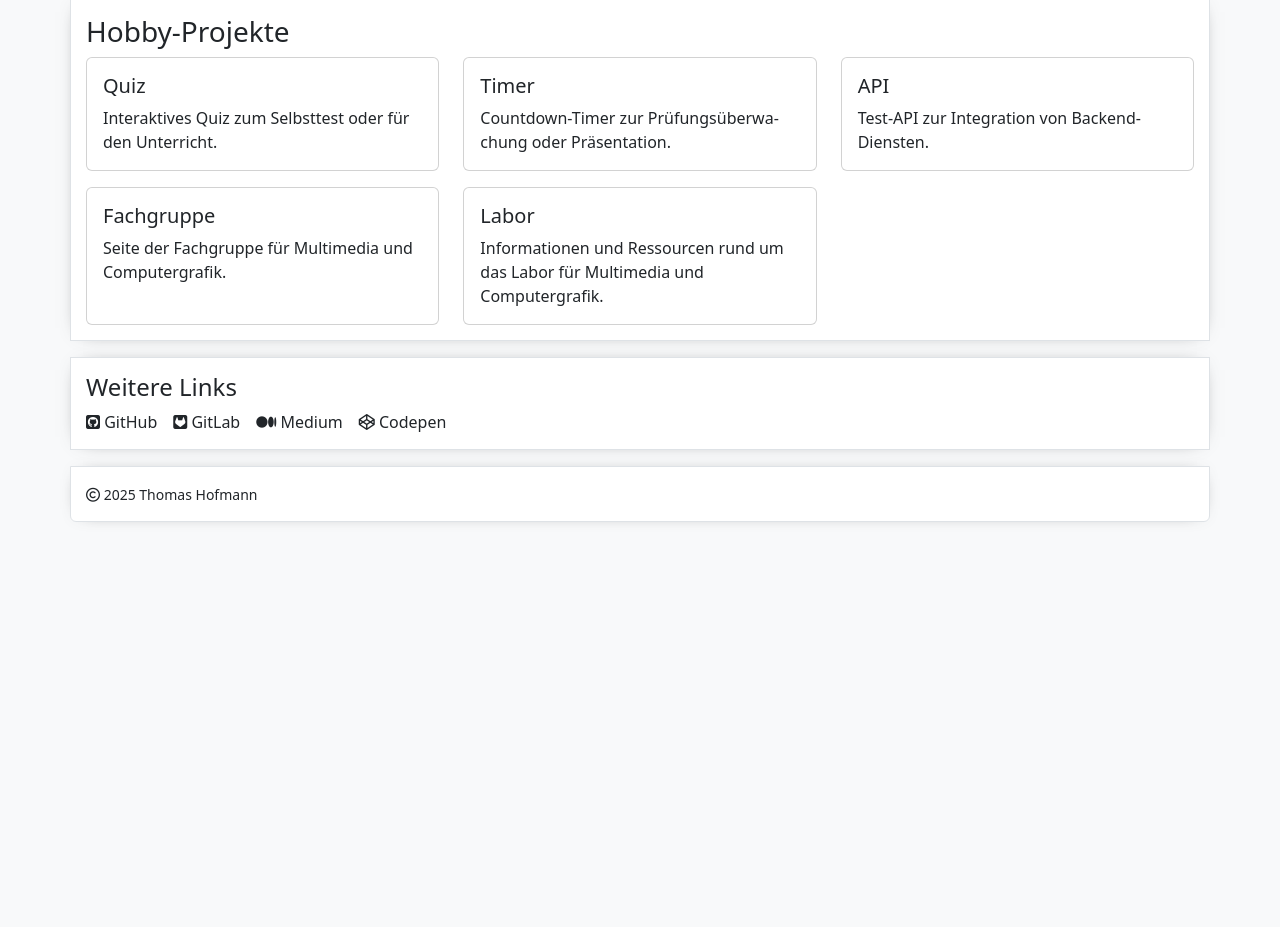
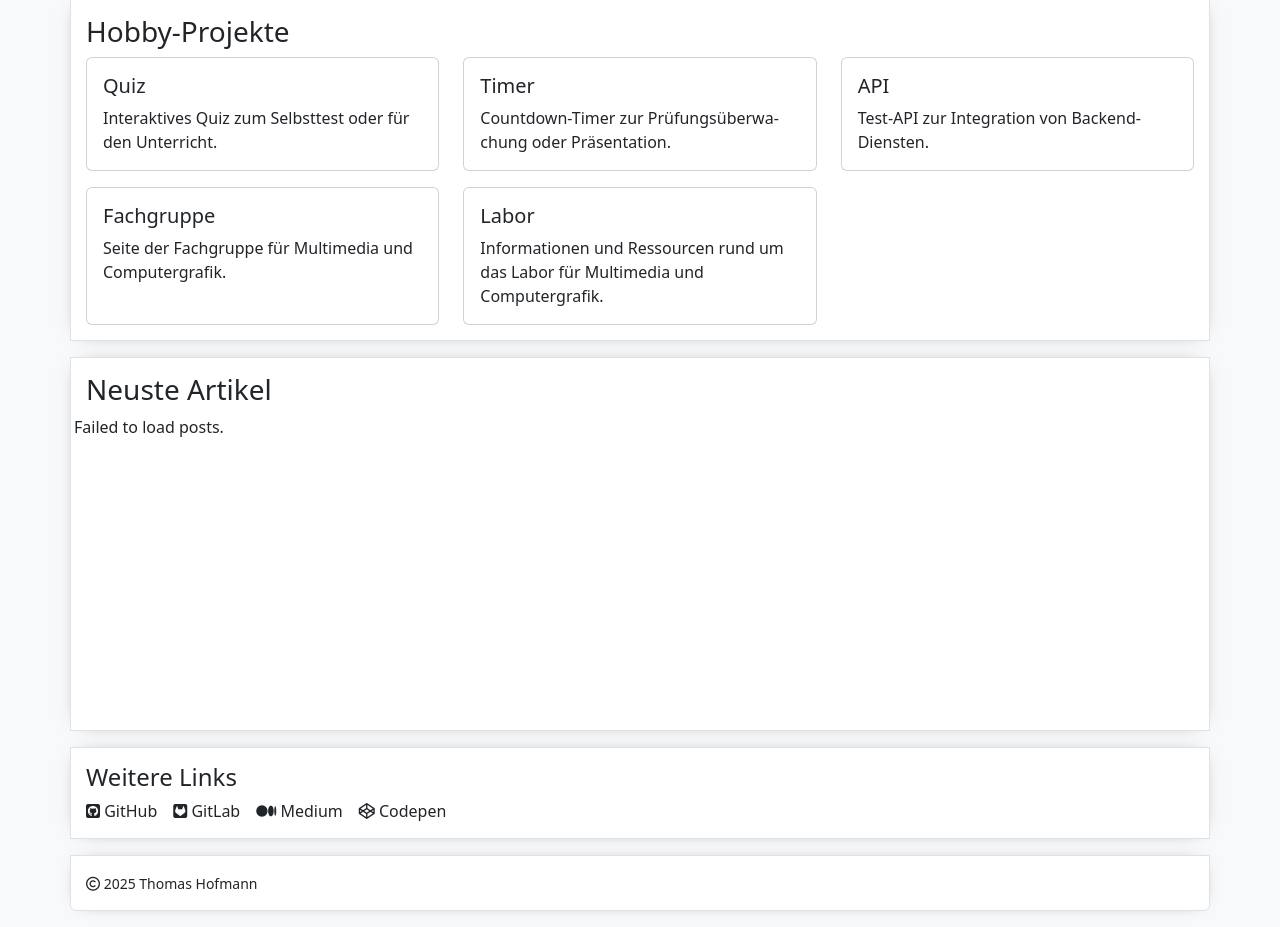
Before and after one commit to thomas-hofmann/portfolio, a PHP site: page / in a window 1280 px wide. Shown: the part 583-1510 px from the top of the page. Before the commit the page ends 1106 px from the top, so only its background shows below. Run offline with PHP 8.4, Linux system fonts and the light colour scheme.

Commit message:
added medium articles with fetch etc.

```diff
--- a/assets/css/base.css
+++ b/assets/css/base.css
@@ -40,3 +40,13 @@
 	box-shadow: 0 0.3rem 0.6rem rgba(0, 0, 0, 0.15);
 	transform: translateY(-2px);
 }
+
+.medium-post img {
+    width: 100%;
+    height: auto;
+    margin-bottom: 5px;
+}
+
+#medium-posts {
+    min-height: 300px;
+}
--- /dev/null
+++ b/assets/js/logic.js
@@ -0,0 +1,3 @@
+document.addEventListener("DOMContentLoaded", function () {
+    document.getElementById("year").textContent = new Date().getFullYear();
+});
--- /dev/null
+++ b/assets/js/medium.js
@@ -0,0 +1,42 @@
+async function fetchMediumPosts() {
+    const rssToJsonUrl = 'https://api.rss2json.com/v1/api.json?rss_url=https://medium.com/feed/@thomas-hofmann';
+
+    try {
+        const res = await fetch(rssToJsonUrl);
+        const data = await res.json();
+        const posts = data.items.slice(0, 3); // Last 2 posts
+
+        const container = document.getElementById('medium-posts');
+        container.innerHTML = posts.map(post => `
+            <div class="col-lg-4 col-md-6 mb-3 mb-md-0 medium-post">
+                <a href="${post.link}" target="_blank" class="text-decoration-none text-dark d-block h-100">
+                    <div class="card h-100 p-2">
+                        <p class="text-muted mb-2">${post.pubDate.slice(0, 10)}</p>
+                        <div class="d-flex flex-column justify-content-between" style="height:100%;">
+                            <h4>${post.title}</h4>
+                            <p>${post.description.split('</p>')[0]}</p>
+                        </div>
+                    </div>
+                </a>
+            </div>
+        `).join('');
+
+        // AOS aktualisieren
+        AOS.refresh();
+
+    } catch (err) {
+        console.error('Error fetching Medium posts', err);
+        document.getElementById('medium-posts').innerText = 'Failed to load posts.';
+    }
+}
+
+function triggerResize() {
+  window.dispatchEvent(new Event('resize'));
+  setTimeout(() => window.dispatchEvent(new Event('resize')), 300);
+}
+
+document.addEventListener("DOMContentLoaded", function () {
+    AOS.init();
+    fetchMediumPosts();
+    triggerResize();
+});
--- a/index.html
+++ b/index.html
@@ -235,6 +235,10 @@
 				</div>
 			</div>
 		</section>
+		<section class="container container--individual mb-3" data-aos="fade-up">
+			<h3>Neuste Artikel</h3>
+  			<div id="medium-posts" class="row">Loading...</div>
+		</section>
 		<section class="container container--individual mb-3" data-aos="fade-up" data-aos-anchor-placement="center-bottom">
 			<h4>Weitere Links</h4>
 			<div class="d-flex flex-wrap gap-2 justify-content-center justify-content-md-start">
@@ -257,20 +261,15 @@
 			</div>
 		</section>
 	</main>
-	<footer class="container container--individual rounded-bottom main-footer mb-3 text-center text-md-start" data-aos="fade-right" data-aos-anchor-placement="center-bottom" data-aos-offset="0">
+	<footer class="container container--individual rounded-bottom main-footer mb-3 text-center text-md-start" data-aos="fade-right" data-aos-anchor-placement="center-bottom">
 		<small>
 			<i class="fa-regular fa-copyright"></i>
 			<span id="year"></span>
 			Thomas Hofmann
 		</small>
 	</footer>
-	<script>
-		document.getElementById("year").textContent = new Date().getFullYear();
-	</script>
-	<script src="https://unpkg.com/aos@2.3.1/dist/aos.js"></script>
-	<script>
-		AOS.init();
-	</script>
 </body>
-
+<script src="https://unpkg.com/aos@2.3.1/dist/aos.js"></script>
+<script src="/assets/js/logic.js"></script>
+<script src="/assets/js/medium.js"></script>
 </html>
```
